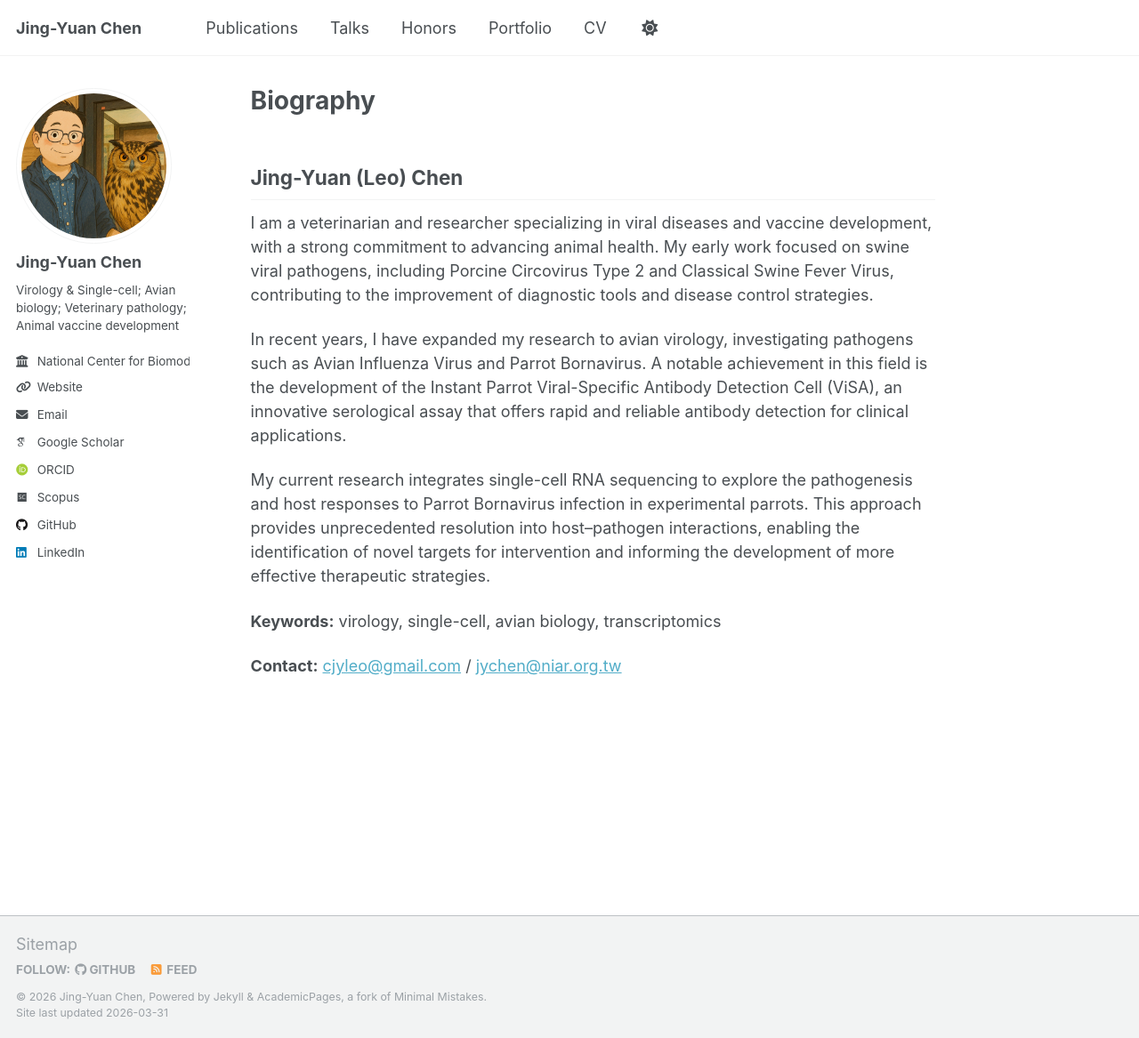
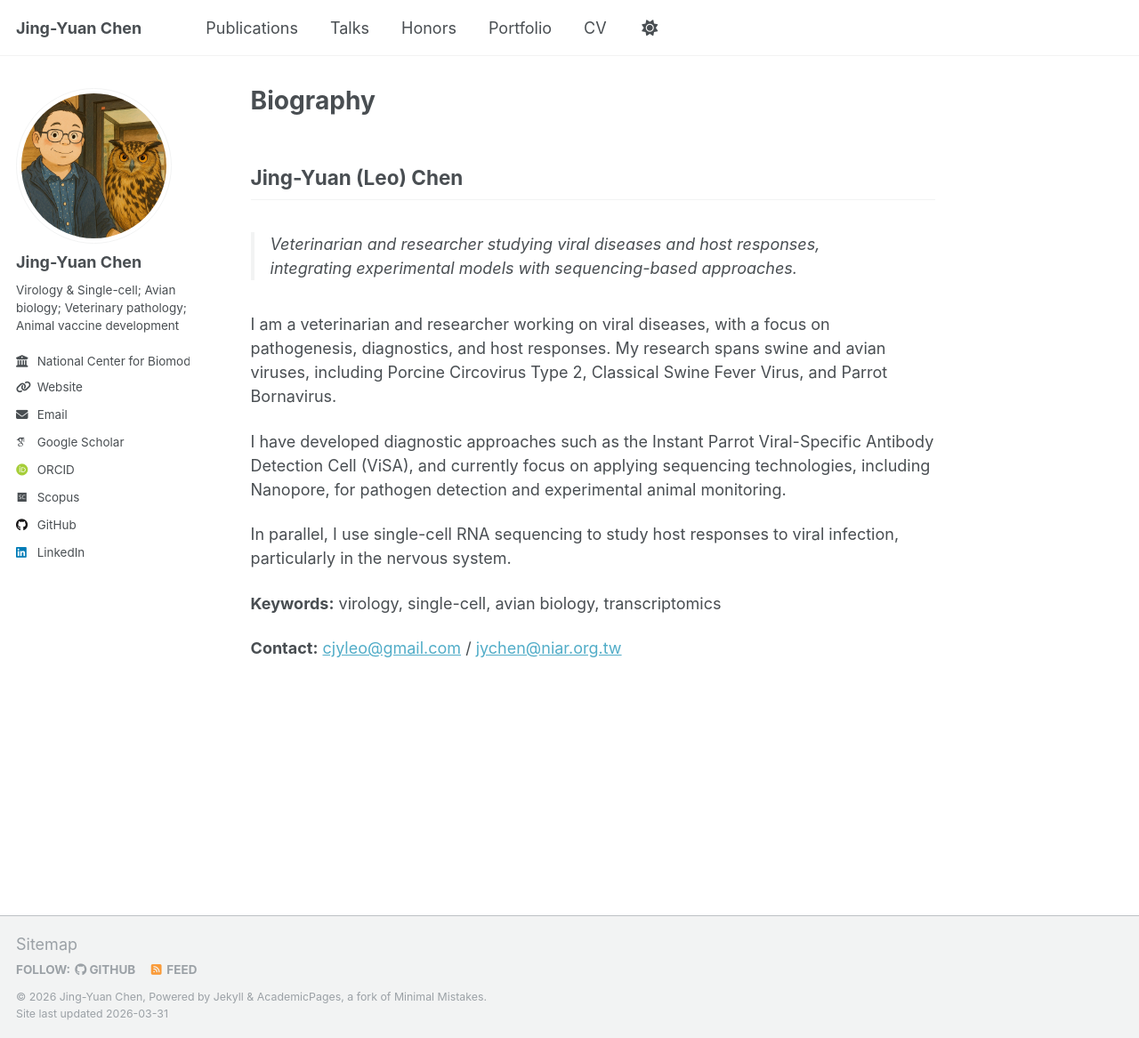
Before and after one commit to jychen74/jychen74.github.io, a Jekyll site: the page built from _pages/about.md, in a window 1280 px wide and 1167 px high. Shown: the whole window at 89% size. Built offline with Jekyll 4.4.1, drawn with Linux system fonts in a browser that asks for light colours; some web fonts are replaced; a script that is not in the unit is left out.

Commit message:
Update about.md

```diff
--- a/_pages/about.md
+++ b/_pages/about.md
@@ -6,14 +6,16 @@ redirect_from:
   - /about/
   - /about.html
 ---
-
 ## Jing-Yuan (Leo) Chen
 
-I am a veterinarian and researcher specializing in viral diseases and vaccine development, with a strong commitment to advancing animal health. My early work focused on swine viral pathogens, including Porcine Circovirus Type 2 and Classical Swine Fever Virus, contributing to the improvement of diagnostic tools and disease control strategies.
 
-In recent years, I have expanded my research to avian virology, investigating pathogens such as Avian Influenza Virus and Parrot Bornavirus. A notable achievement in this field is the development of the Instant Parrot Viral-Specific Antibody Detection Cell (ViSA), an innovative serological assay that offers rapid and reliable antibody detection for clinical applications.
+> Veterinarian and researcher studying viral diseases and host responses, integrating experimental models with sequencing-based approaches.
 
-My current research integrates single-cell RNA sequencing to explore the pathogenesis and host responses to Parrot Bornavirus infection in experimental parrots. This approach provides unprecedented resolution into host–pathogen interactions, enabling the identification of novel targets for intervention and informing the development of more effective therapeutic strategies.
+I am a veterinarian and researcher working on viral diseases, with a focus on pathogenesis, diagnostics, and host responses. My research spans swine and avian viruses, including Porcine Circovirus Type 2, Classical Swine Fever Virus, and Parrot Bornavirus.
+
+I have developed diagnostic approaches such as the Instant Parrot Viral-Specific Antibody Detection Cell (ViSA), and currently focus on applying sequencing technologies, including Nanopore, for pathogen detection and experimental animal monitoring.
+
+In parallel, I use single-cell RNA sequencing to study host responses to viral infection, particularly in the nervous system.
 
 **Keywords:** virology, single-cell, avian biology, transcriptomics
 
```
